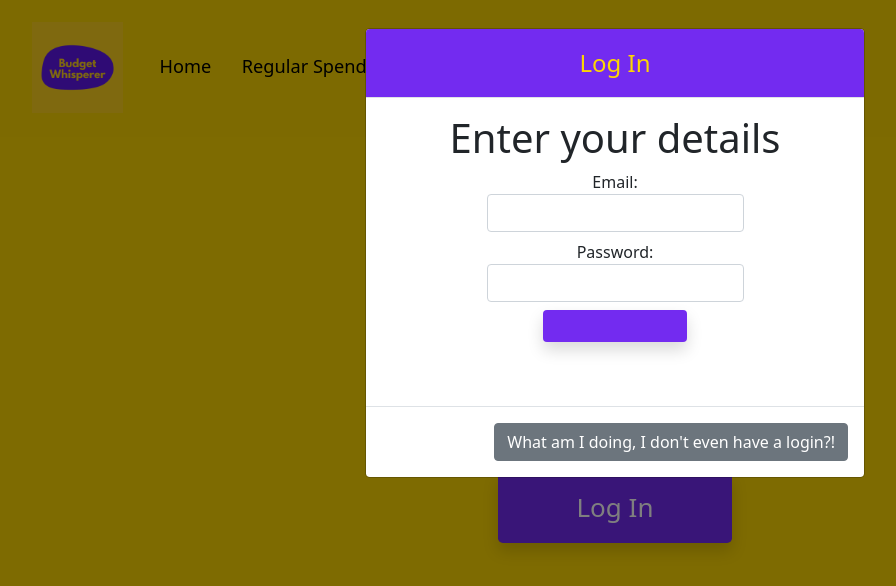
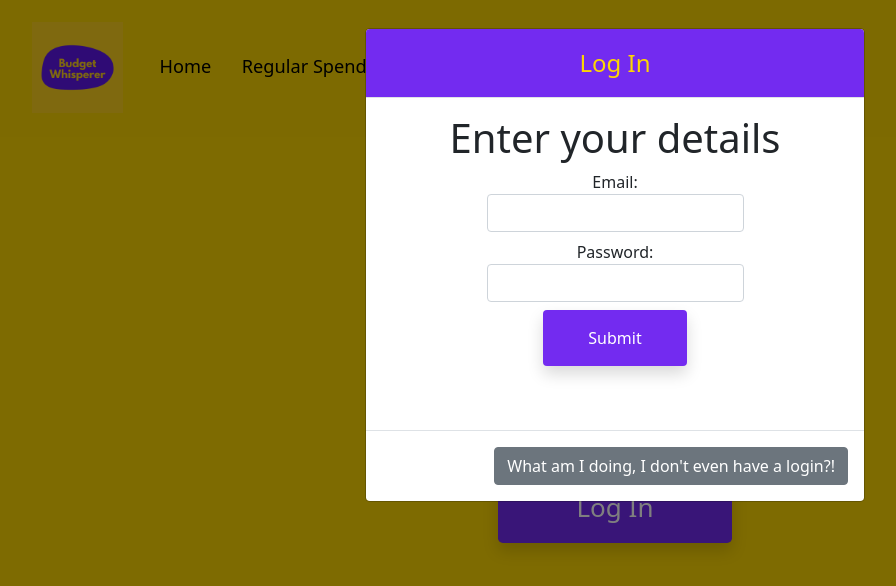
Before and after one commit to LornaRoberts/ctb-react, a React (Create React App) app: page / in a window 1280 px wide. Both pictures are taken after a click on the button "Log In". Shown: the top 586 px of the page, without its empty margins (25-921 px from the left). Built offline with nearby package versions, Linux system fonts and the light colour scheme.

Commit message:
Submit added on login

```diff
--- a/src/components/Home/Login.js
+++ b/src/components/Home/Login.js
@@ -79,7 +79,7 @@ function Login () {
               <Form.Control type="password" name="password" value={password} onChange={e => setPassword(e.target.value)} required/>
             </Form.Label>
             <br></br>
-            <Button type="submit" value="Submit" className="shadow p-3 mb-5"/>
+            <Button type="submit" value="Submit" className="shadow p-3 mb-5">Submit</Button>
           </Form>
           </div>
           </Modal.Body>
```
Also changed, not shown: 1 other file (tests, documents, lock files or other folders).
